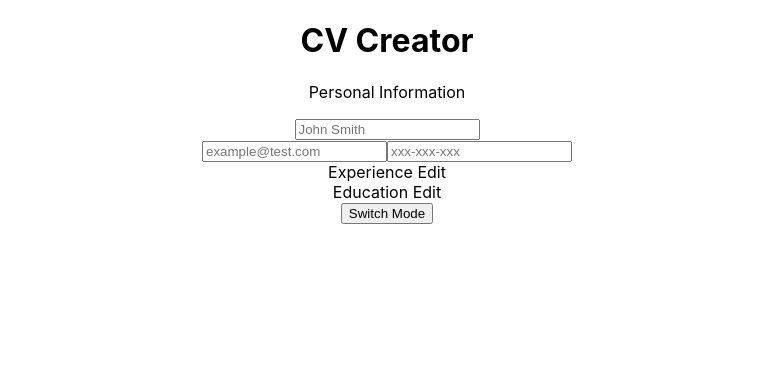
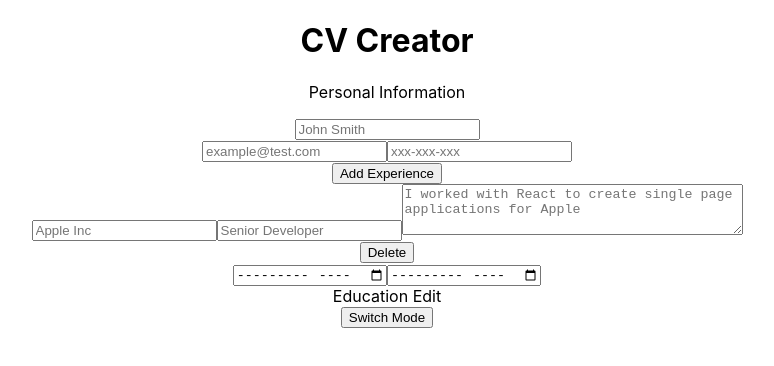
Before and after one commit to EmptyBox12/cv-project, a React (Create React App) app: page / in a window 1280 px wide. Shown: the top 366 px of the page, without its empty margins (253-1027 px from the left). Built offline with nearby package versions, Linux system fonts and the light colour scheme.

Commit message:
experience done. need education and css

```diff
--- a/package.json
+++ b/package.json
@@ -9,6 +9,7 @@
     "react": "^17.0.2",
     "react-dom": "^17.0.2",
     "react-scripts": "4.0.3",
+    "uniqid": "^5.4.0",
     "web-vitals": "^1.1.2"
   },
   "scripts": {
--- a/src/App.js
+++ b/src/App.js
@@ -1,5 +1,6 @@
 /* eslint-disable no-useless-constructor */
 import React from "react";
+import uniqid from "uniqid";
 import "./styles/App.css";
 //edit mode
 import { PersonalEdit } from "./components/edit/PersonalEdit";
@@ -27,6 +28,7 @@ class App extends React.Component {
           major: "",
           startDate: "",
           endDate: "",
+          id: uniqid(),
         },
       ],
       experience: [
@@ -36,30 +38,71 @@ class App extends React.Component {
           description: "",
           startDate: "",
           endDate: "",
+          id: uniqid(),
         },
       ],
       editMode: true,
     };
   }
-  handlePersonalChange = (e) =>{
+  handlePersonalChange = (e) => {
     this.setState({
       personal: {
         ...this.state.personal,
-        [e.target.name] : e.target.value,
+        [e.target.name]: e.target.value,
+      },
+    });
+  };
+  handleExperienceChange = (e) => {
+    let index = e.target.getAttribute("data-id");
+    let experience = [...this.state.experience];
+    experience[index] = {
+      ...this.state.experience[index],
+      [e.target.name]: e.target.value,
+    };
+    this.setState({ experience });
+  };
+  clickAddExperience = (e) => {
+    let object = {
+      companyName: "",
+      position: "",
+      description: "",
+      startDate: "",
+      endDate: "",
+      id: uniqid(),
+    };
+    this.setState({
+      experience: this.state.experience.concat(object),
+    });
+  };
+  clickDeleteExperience = (e) => {
+    let deleteIndex = e.target.getAttribute("data-id");
+    let experience = this.state.experience.filter((item, index) => {
+      if (index !== parseInt(deleteIndex)) {
+        return true;
+      } else {
+        return false;
       }
     });
+    this.setState({ experience });
   };
-  switchMode = () =>{
+  switchMode = () => {
     this.setState({
-      ...this.state,
-      editMode : this.state.editMode ? false : true,
-    })
-  }
+      editMode: this.state.editMode ? false : true,
+    });
+  };
   renderEdit() {
     return (
       <div>
-        <PersonalEdit personalInfo={this.state.personal} handlePersonalChange = {this.handlePersonalChange}/>
-        <ExperienceEdit />
+        <PersonalEdit
+          personalInfo={this.state.personal}
+          handlePersonalChange={this.handlePersonalChange}
+        />
+        <ExperienceEdit
+          experienceArray={this.state.experience}
+          handleExperienceChange={this.handleExperienceChange}
+          clickAddExperience={this.clickAddExperience}
+          clickDeleteExperience={this.clickDeleteExperience}
+        />
         <EducationEdit />
       </div>
     );
@@ -68,7 +111,7 @@ class App extends React.Component {
     return (
       <div>
         <PersonalDisplay personalInfo={this.state.personal} />
-        <ExperienceDisplay />
+        <ExperienceDisplay experienceArray = {this.state.experience}/>
         <EducationDisplay />
       </div>
     );
@@ -78,7 +121,7 @@ class App extends React.Component {
       <div className="App">
         <h1 className="title">CV Creator</h1>
         {this.state.editMode ? this.renderEdit() : this.renderDisplay()}
-        <button onClick = {this.switchMode}>Switch Mode</button>
+        <button onClick={this.switchMode}>Switch Mode</button>
       </div>
     );
   }
--- a/src/components/display/ExperienceDisplay.js
+++ b/src/components/display/ExperienceDisplay.js
@@ -1,14 +1,29 @@
 /* eslint-disable no-useless-constructor */
-import React from 'react';
+import React from "react";
 
-
-export class ExperienceDisplay extends React.Component{
-  constructor(props){
+export class ExperienceDisplay extends React.Component {
+  constructor(props) {
     super(props);
   }
-  render(){
+  render() {
     return (
-      <div>Experience Display</div>
+      <div>
+        {this.props.experienceArray.map((experience) => {
+          return (
+            <div key = {experience.id}>
+              <div className="leftSide">
+                <p>{experience.companyName}</p>
+                <p>{experience.position}</p>
+                <p>{experience.description}</p>
+              </div>
+              <div className="rightSide">
+                <p>{experience.startDate}</p>
+                <p>{experience.endDate}</p>
+              </div>
+            </div>
+          );
+        })}
+      </div>
     );
   }
 }
--- a/src/components/edit/ExperienceEdit.js
+++ b/src/components/edit/ExperienceEdit.js
@@ -1,14 +1,73 @@
 /* eslint-disable no-useless-constructor */
-import React from 'react';
+import React from "react";
 
-
-export class ExperienceEdit extends React.Component{
-  constructor(props){
+export class ExperienceEdit extends React.Component {
+  constructor(props) {
     super(props);
   }
-  render(){
+  render() {
     return (
-      <div>Experience Edit</div>
+      <div>
+        <button onClick={this.props.clickAddExperience}>Add Experience</button>
+        {this.props.experienceArray.map((experience, index) => {
+          return (
+            <div key={experience.id}>
+              <div className="leftSide">
+                <input
+                  type="text"
+                  name="companyName"
+                  placeholder="Apple Inc"
+                  value={experience.companyName}
+                  onChange={this.props.handleExperienceChange}
+                  data-id={index}
+                />
+                <input
+                  type="text"
+                  name="position"
+                  placeholder="Senior Developer"
+                  value={experience.position}
+                  onChange={this.props.handleExperienceChange}
+                  data-id={index}
+                />
+
+                <textarea
+                  name="description"
+                  data-id={index}
+                  value={experience.description}
+                  onChange={this.props.handleExperienceChange}
+                  placeholder="I worked with React to create single page applications for Apple"
+                  cols="40"
+                  rows="3"
+                ></textarea>
+              </div>
+              <div className="rightSide">
+                <button
+                  data-id={index}
+                  onClick={this.props.clickDeleteExperience}
+                >
+                  Delete
+                </button>
+                <div className="dates">
+                  <input
+                    type="month"
+                    name="startDate"
+                    value={experience.startDate}
+                    onChange={this.props.handleExperienceChange}
+                    data-id={index}
+                  />
+                  <input
+                    type="month"
+                    name="endDate"
+                    value={experience.endDate}
+                    onChange={this.props.handleExperienceChange}
+                    data-id={index}
+                  />
+                </div>
+              </div>
+            </div>
+          );
+        })}
+      </div>
     );
   }
 }
```
Also changed, not shown: 1 other file (tests, documents, lock files or other folders).
